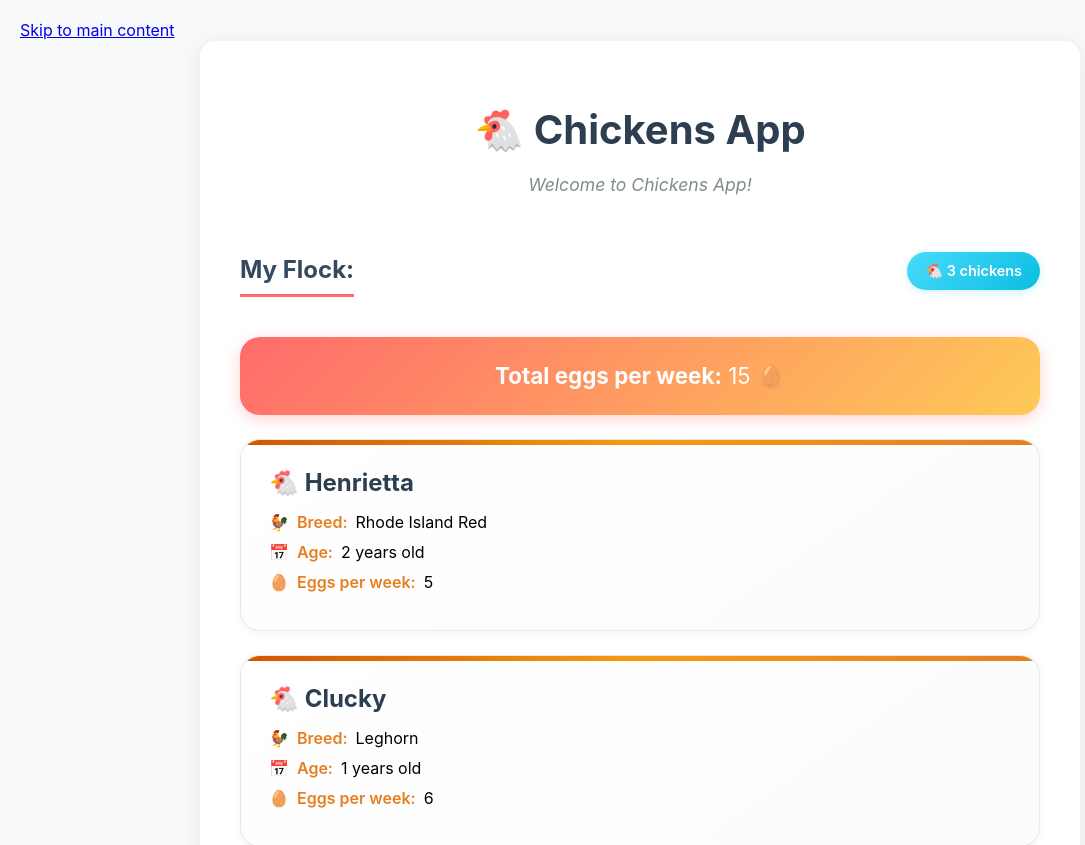
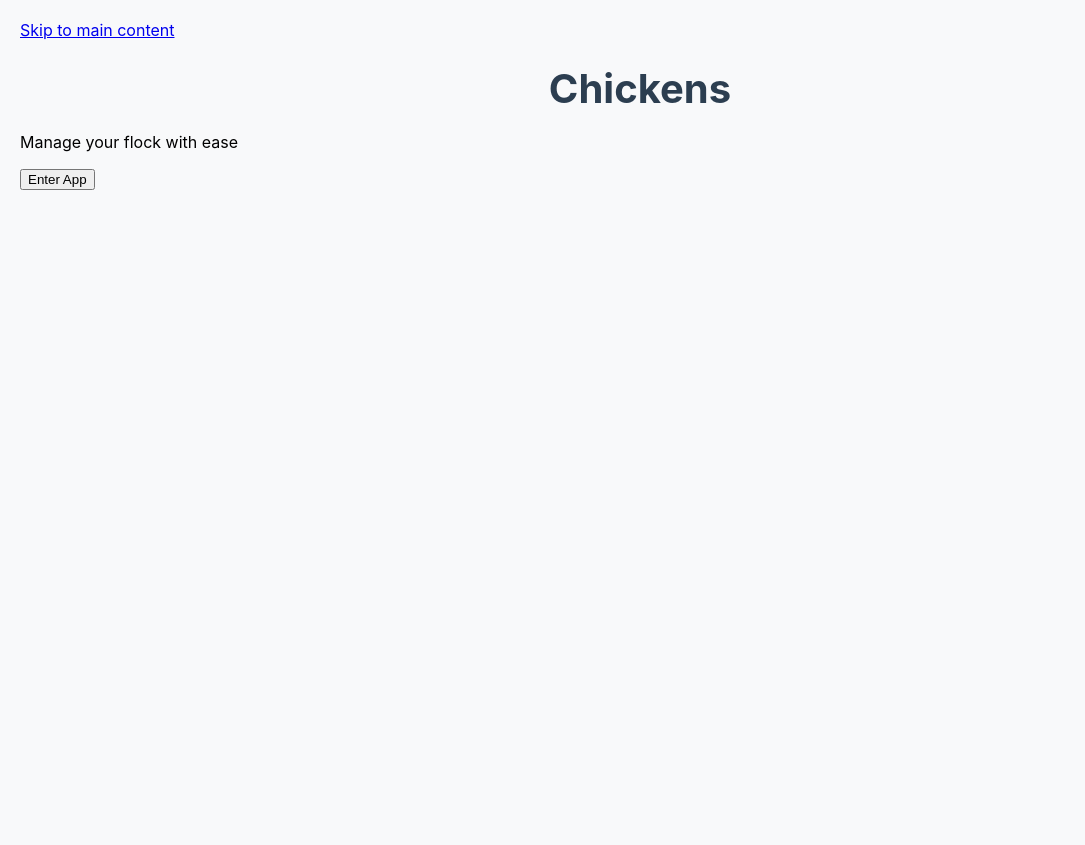
Before and after one commit to ThisbeSchoJo/chickens, a React (Create React App) app in the folder client/: page / in a window 1280 px wide. Shown: the top 845 px of the page, without its empty margins (0-1085 px from the left). After the commit the page ends 800 px from the top, so only its background shows below. Built offline with nearby package versions, Linux system fonts and the light colour scheme.

Commit message:
Added landing page

```diff
--- a/client/src/App.tsx
+++ b/client/src/App.tsx
@@ -1,5 +1,6 @@
 import React, { useState } from "react";
 import "./App.css";
+import LandingPage from "./LandingPage";
 
 // This is a TypeScript interface - it defines the shape of a Chicken object!
 interface Chicken {
@@ -11,6 +12,9 @@ interface Chicken {
 
 // The ": React.FC" part is TypeScript - aka this is a React Functional Component
 const App: React.FC = () => {
+  // State to control whether to show landing page or main app
+  const [showLanding, setShowLanding] = useState<boolean>(true);
+
   // This is a TypeScript variable with a type annotation!
   const appName: string = "Chickens App";
 
@@ -23,6 +27,11 @@ const App: React.FC = () => {
   const calculateTotalEggs = (chickens: Chicken[]): number => {
     return chickens.reduce((total, chicken) => total + chicken.eggsPerWeek, 0);
     // chickens.reduce() goes through each chicken in the array and adds the eggsPerWeek to the total (total is the running sum, chicken is the current chicken), 0 is the initial value of the total
+  };
+
+  // Function to handle entering the main app from landing page
+  const handleEnterApp = (): void => {
+    setShowLanding(false);
   };
 
   // This function handles when someone submits the form to add a new chicken
@@ -109,6 +118,11 @@ const App: React.FC = () => {
       eggsPerWeek: 4,
     },
   ]);
+
+  // Show landing page first, then main app
+  if (showLanding) {
+    return <LandingPage onEnterApp={handleEnterApp} />;
+  }
 
   return (
     <div className="app-container">
--- /dev/null
+++ b/client/src/LandingPage.tsx
@@ -0,0 +1,40 @@
+import React from "react";
+import "./LandingPage.css";
+
+interface LandingPageProps {
+  onEnterApp: () => void;
+}
+
+const LandingPage: React.FC<LandingPageProps> = ({ onEnterApp }) => {
+  return (
+    <div className="landing-page">
+      <div className="landing-content">
+        <div className="chicken-silhouette">
+          {/* White chicken silhouette using CSS */}
+          <div className="chicken-body"></div>
+          <div className="chicken-head"></div>
+          <div className="chicken-comb"></div>
+          <div className="chicken-beak"></div>
+          <div className="chicken-eye"></div>
+          <div className="chicken-wing"></div>
+          <div className="chicken-tail"></div>
+          <div className="chicken-legs">
+            <div className="leg left-leg"></div>
+            <div className="leg right-leg"></div>
+          </div>
+        </div>
+
+        <div className="landing-text">
+          <h1>Chickens</h1>
+          <p>Manage your flock with ease</p>
+        </div>
+
+        <button className="enter-btn" onClick={onEnterApp}>
+          Enter App
+        </button>
+      </div>
+    </div>
+  );
+};
+
+export default LandingPage;
```
Also changed, not shown: client/src/LandingPage.css (added).
